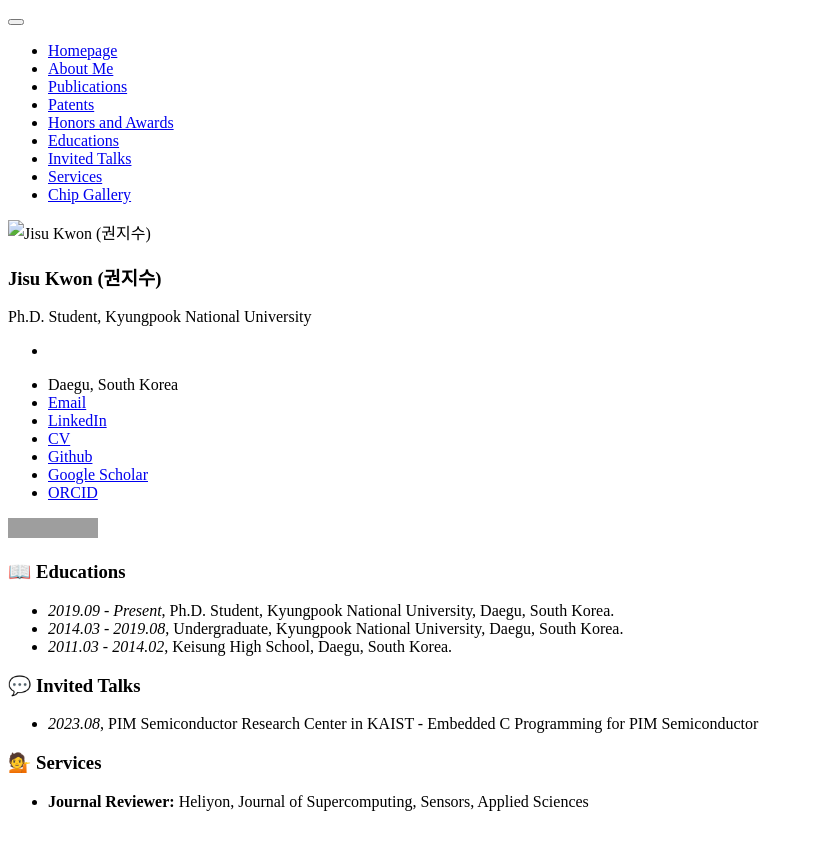
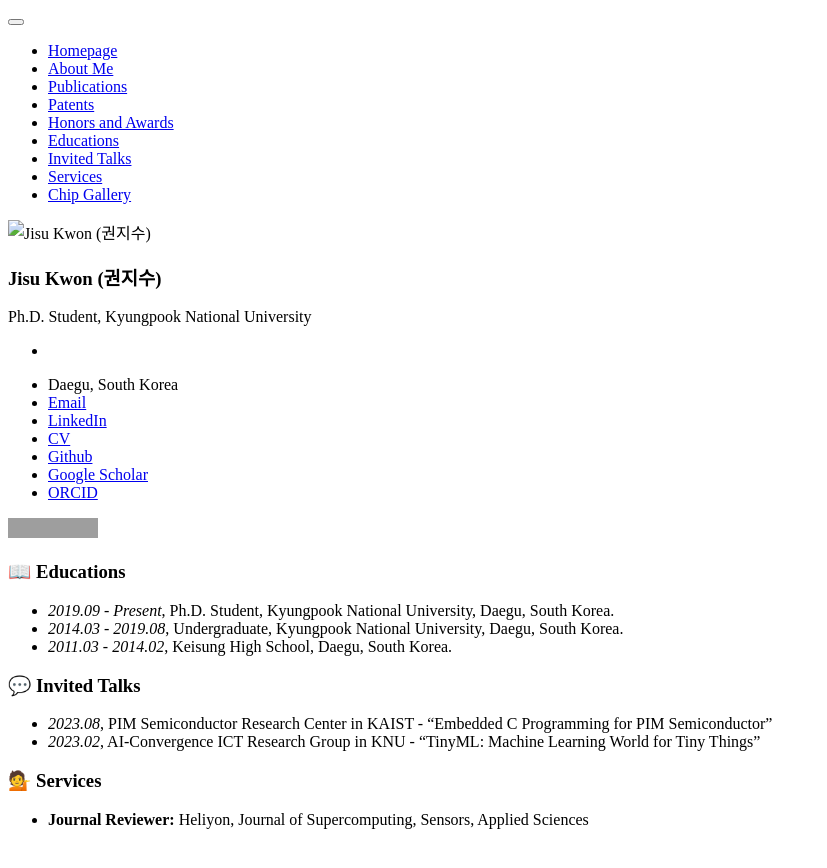
Before and after one commit to kjisu96/kjisu96.github.io, a Jekyll site: the page built from _pages/includes/4_others.md, in a window 1280 px wide. Shown: the top 868 px of the page, without its empty margins (0-827 px from the left). Built offline with Jekyll 4.4.1, drawn with Linux system fonts in a browser that asks for light colours; our own code applies the rules of GitHub Pages for plain Markdown files; grey boxes are pictures that could not be loaded.

Commit message:
add invited talk

```diff
--- a/_pages/includes/4_others.md
+++ b/_pages/includes/4_others.md
@@ -6,7 +6,8 @@
 
 # 💬 Invited Talks
 
-- *2023.08*, PIM Semiconductor Research Center in KAIST - Embedded C Programming for PIM Semiconductor
+- *2023.08*, PIM Semiconductor Research Center in KAIST - "Embedded C Programming for PIM Semiconductor"
+- *2023.02*, AI-Convergence ICT Research Group in KNU - "TinyML: Machine Learning World for Tiny Things"
 
 # 💁 Services
 
```
